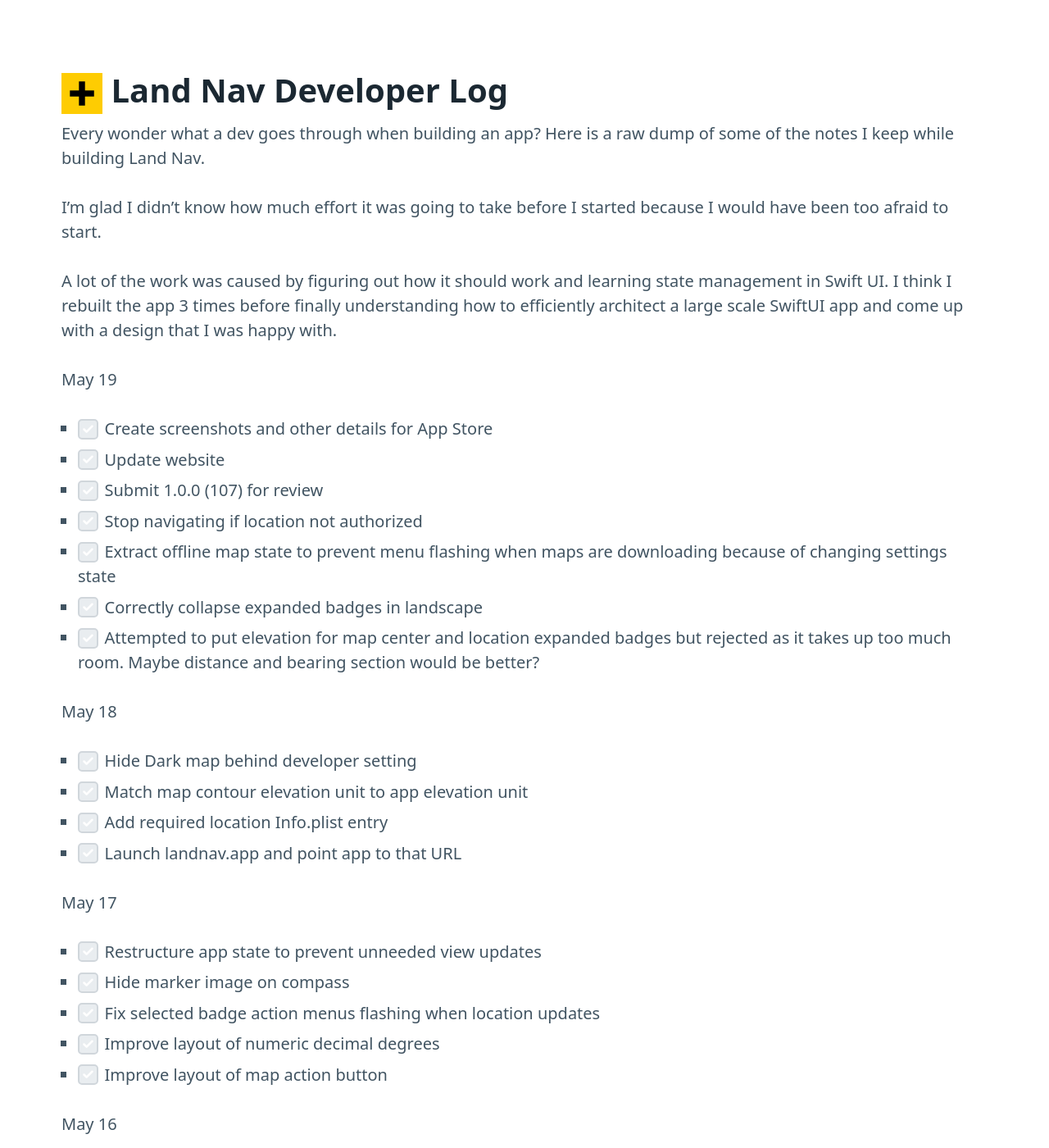
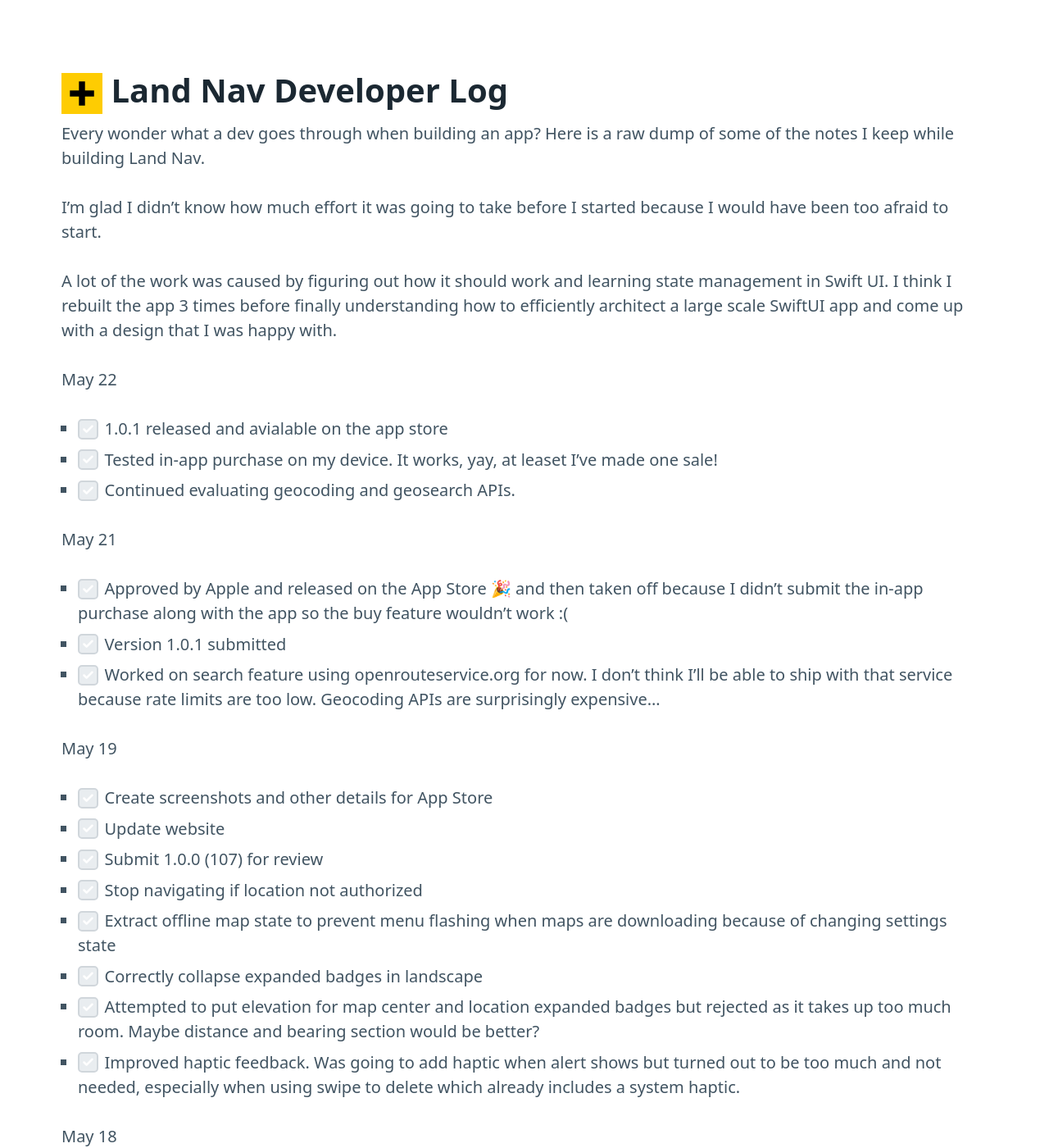
Before and after one commit to gshaw/LandNav.website, a Jekyll site: the page built from devlog.md, in a window 1280 px wide and 1400 px high. Shown: the whole window at 82% size. Built offline with Jekyll 4.4.1, drawn with Linux system fonts in a browser that asks for light colours.

Commit message:
Update site for 1.0.1 release

```diff
--- a/devlog.md
+++ b/devlog.md
@@ -8,6 +8,18 @@
 
 A lot of the work was caused by figuring out how it should work and learning state management in Swift UI. I think I rebuilt the app 3 times before finally understanding how to efficiently architect a large scale SwiftUI app and come up with a design that I was happy with.
 
+May 22
+
+- [x] 1.0.1 released and avialable on the app store
+- [x] Tested in-app purchase on my device. It works, yay, at leaset I've made one sale!
+- [x] Continued evaluating geocoding and geosearch APIs.
+
+May 21
+
+- [x] Approved by Apple and released on the App Store 🎉 and then taken off because I didn't submit the in-app purchase along with the app so the buy feature wouldn't work :(
+- [x] Version 1.0.1 submitted
+- [x] Worked on search feature using openrouteservice.org for now. I don't think I'll be able to ship with that service because rate limits are too low. Geocoding APIs are surprisingly expensive...
+
 May 19
 
 - [x] Create screenshots and other details for App Store
@@ -17,6 +29,7 @@
 - [x] Extract offline map state to prevent menu flashing when maps are downloading because of changing settings state
 - [x] Correctly collapse expanded badges in landscape
 - [x] Attempted to put elevation for map center and location expanded badges but rejected as it takes up too much room. Maybe distance and bearing section would be better?
+- [x] Improved haptic feedback. Was going to add haptic when alert shows but turned out to be too much and not needed, especially when using swipe to delete which already includes a system haptic.
 
 May 18
 
```
Also changed, not shown: index.md (+6 -4 lines).
